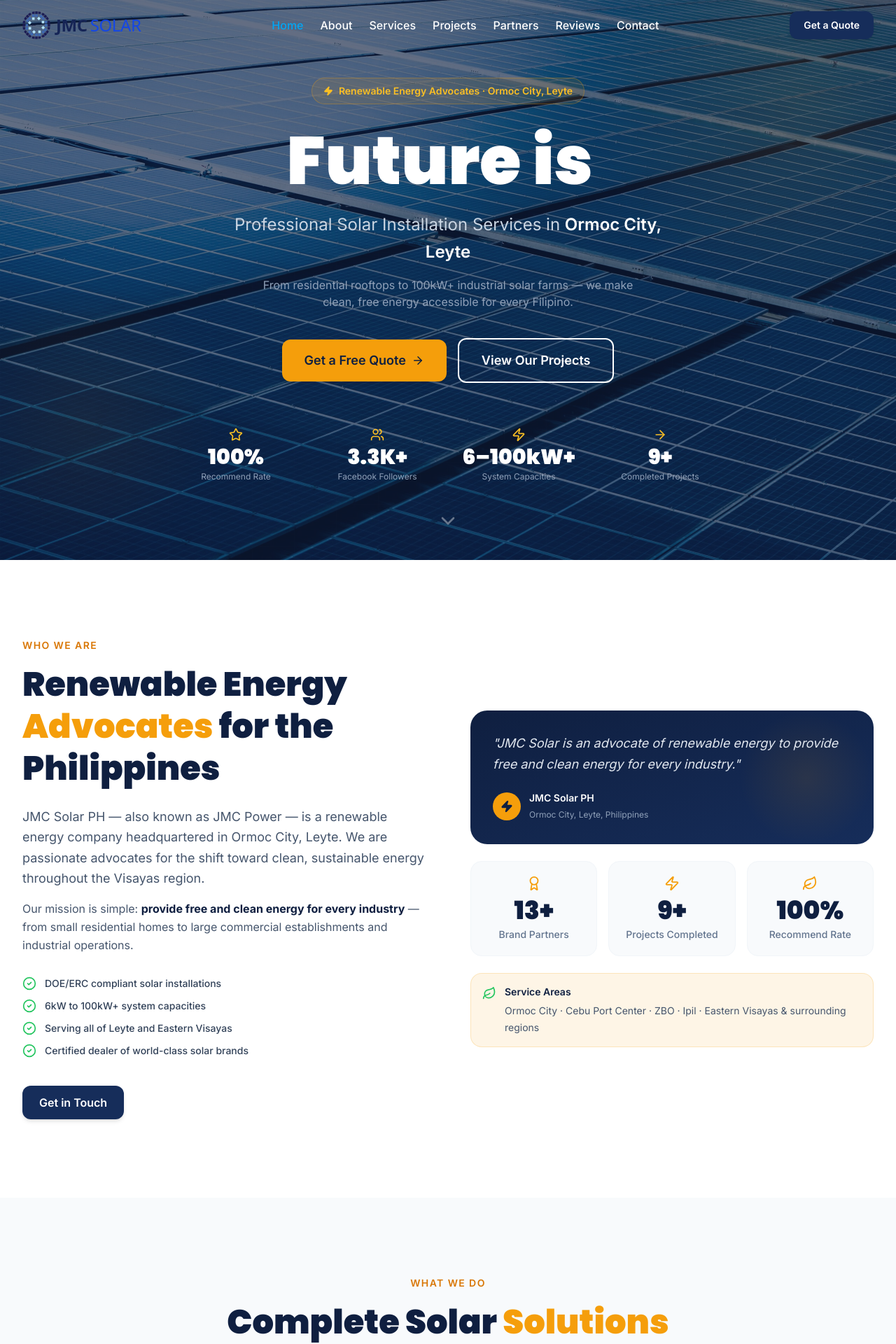
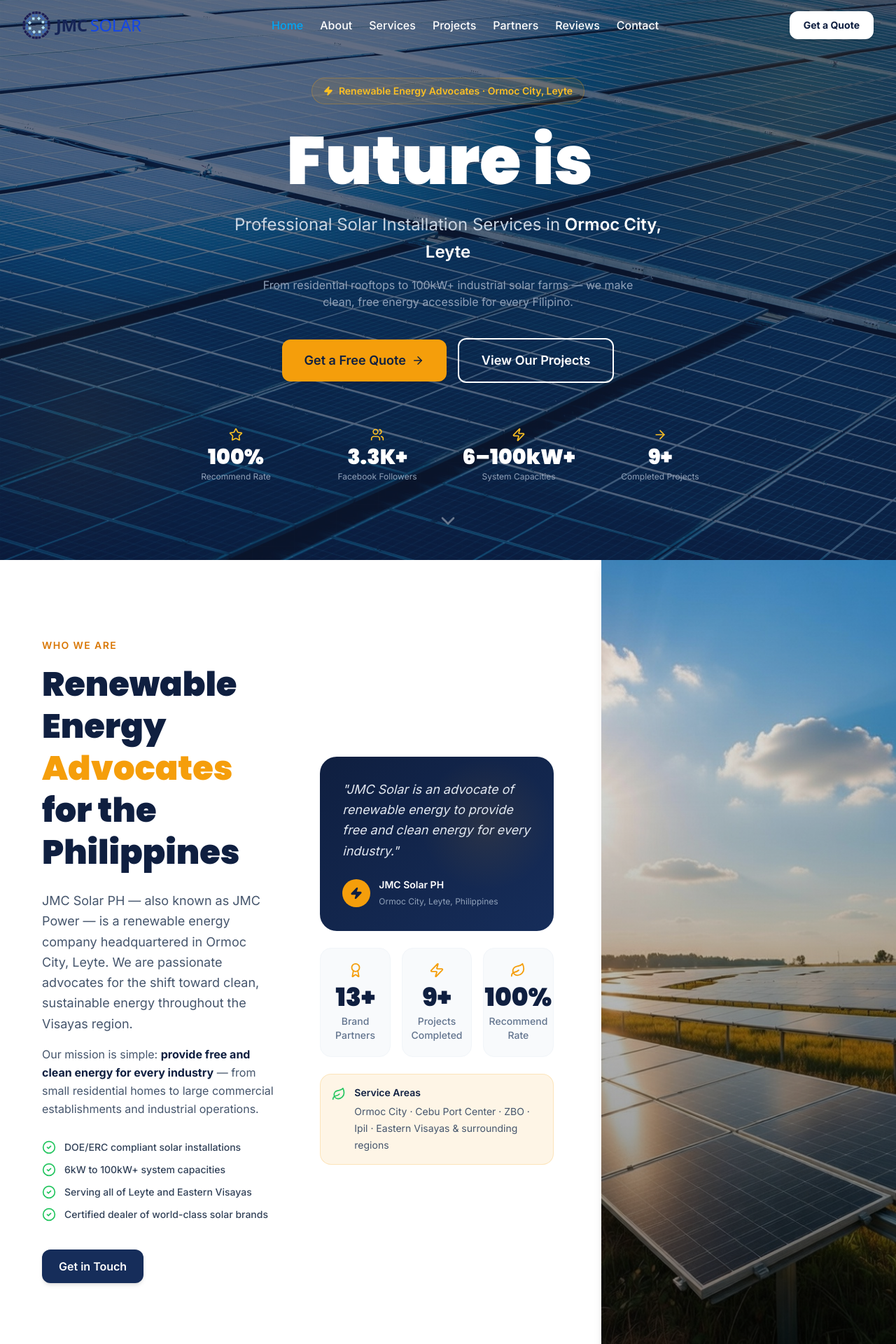
Before and after one commit to chrisPlicious/JMCWebApp, a React (Vite) app: page / in a window 1280 px wide. Shown: the top 1920 px of the page at 70% size. Built offline with nearby package versions, Linux system fonts and the light colour scheme.

Commit message:
march 2 progress

```diff
--- a/src/components/layout/Navbar.tsx
+++ b/src/components/layout/Navbar.tsx
@@ -107,7 +107,13 @@ export default function Navbar() {
           <a
             href="#contact"
             onClick={(e) => handleNavClick(e, '#contact')}
-            className="bg-navy-800 hover:bg-solar-400 text-white font-semibold text-sm px-5 py-2.5 rounded-xl transition-all duration-200 shadow-md hover:shadow-lg"
+            className={`font-bold text-sm px-5 py-2.5 rounded-xl transition-all duration-200 shadow-md hover:shadow-lg
+              ${scrolled
+                ? 'bg-navy-800 text-white hover:bg-navy-700 hover:shadow-lg'
+                : 'bg-white text-navy-900 hover:bg-gray-300 hover:shadow-lg'
+               }`
+
+            }
           >
             Get a Quote
           </a>
--- a/src/components/sections/About.tsx
+++ b/src/components/sections/About.tsx
@@ -18,9 +18,10 @@ const stats = [
 
 export default function About() {
   return (
-    <SectionWrapper id="about" className="bg-white">
-      <div className="grid grid-cols-1 lg:grid-cols-2 gap-16 items-center">
-
+    <section id="about" className="bg-white ">
+      <div className="grid grid-cols-1 lg:grid-cols-3 gap-2 items-center ">
+        <div className="col-span-2 py-20 lg:py-28 ">
+          <div className="grid grid-cols-1 lg:grid-cols-2 gap-16 items-center mx-15">
             {/* Text Content */}
             <div>
               <span className="text-solar-600 font-semibold text-sm uppercase tracking-widest mb-4 block">
@@ -40,7 +41,6 @@ export default function About() {
               <p className="text-slate-600 leading-relaxed mb-8">
                 Our mission is simple: <strong className="text-navy-900">provide free and clean energy for every industry</strong> — from small residential homes to large commercial establishments and industrial operations.
               </p>
-
               {/* Highlight Checklist */}
               <ul className="space-y-3 mb-10">
                 {highlights.map((item) => (
@@ -50,12 +50,10 @@ export default function About() {
                   </li>
                 ))}
               </ul>
-
               <Button variant="secondary" size="md" href="#contact">
                 Get in Touch
               </Button>
             </div>
-
             {/* Stats Panel */}
             <div className="flex flex-col gap-6">
               {/* Visual card with gradient */}
@@ -79,7 +77,6 @@ export default function About() {
                   </div>
                 </blockquote>
               </div>
-
               {/* Stats Grid */}
               <div className="grid grid-cols-3 gap-4">
                 {stats.map((stat) => (
@@ -91,7 +88,6 @@ export default function About() {
                   </div>
                 ))}
               </div>
-
               {/* Service Area Badge */}
               <div className="bg-solar-500/10 border border-solar-500/20 rounded-2xl p-4 flex items-start gap-3">
                 <Leaf size={20} className="text-green-eco flex-shrink-0 mt-0.5" />
@@ -104,6 +100,16 @@ export default function About() {
               </div>
             </div>
           </div>
-    </SectionWrapper>
+        </div>
+        <div className="relative h-full min-h-125">
+          <img
+            src="/public/aboutSolar.jpg"
+            alt="JMC Solar Team at Work"
+            className="w-full h-full object-cover shadow-lg"
+          />
+          <div className="absolute inset-0 bg-gradient-to-t from-black/50 to-transparent" />
+        </div>
+      </div>
+    </section>
   );
 }
--- a/src/components/sections/Partners.tsx
+++ b/src/components/sections/Partners.tsx
@@ -3,7 +3,7 @@ import SectionWrapper from '../ui/SectionWrapper';
 export default function Partners() {
 
   return (
-    <SectionWrapper id="partners" >
+    <SectionWrapper id="partners" className="bg-solar-light" >
       {/* Header */}
       <div className="text-center max-w-2xl mx-auto mb-12">
         <span className="text-solar-600 font-semibold text-sm uppercase tracking-widest mb-4 block">
--- a/src/index.css
+++ b/src/index.css
@@ -100,6 +100,24 @@ body {
   animation-play-state: paused;
 }
 
+@layer utilities {
+  .bg-dots-light{
+    background-image: radial-gradient(circle, #d1d5db 1px, transparent 1px);
+    background-size: 20px 20px;
+  }
+  .bg-solar-light {
+    background-color: #f8f9fa;
+    background-image:
+      /* Dots at the intersections (slightly darker gray) */
+      radial-gradient(circle at 0 0, #9ca3af 2.5px, transparent 3px),
+      /* Vertical lines */
+      linear-gradient(to right, #d1d5db 1px, transparent 1px),
+      /* Horizontal lines */
+      linear-gradient(to bottom, #d1d5db 1px, transparent 1px);
+    background-size: 48px 48px; /* Adjust size of the grid blocks here */
+  }
+}
+
 /* ─── Hide scrollbar (gallery carousel) ─────────── */
 .scrollbar-hide {
   scrollbar-width: none;
```
Also changed, not shown: public/aboutSolar.jpg. Lines whose indentation alone changed are shown as unchanged.
